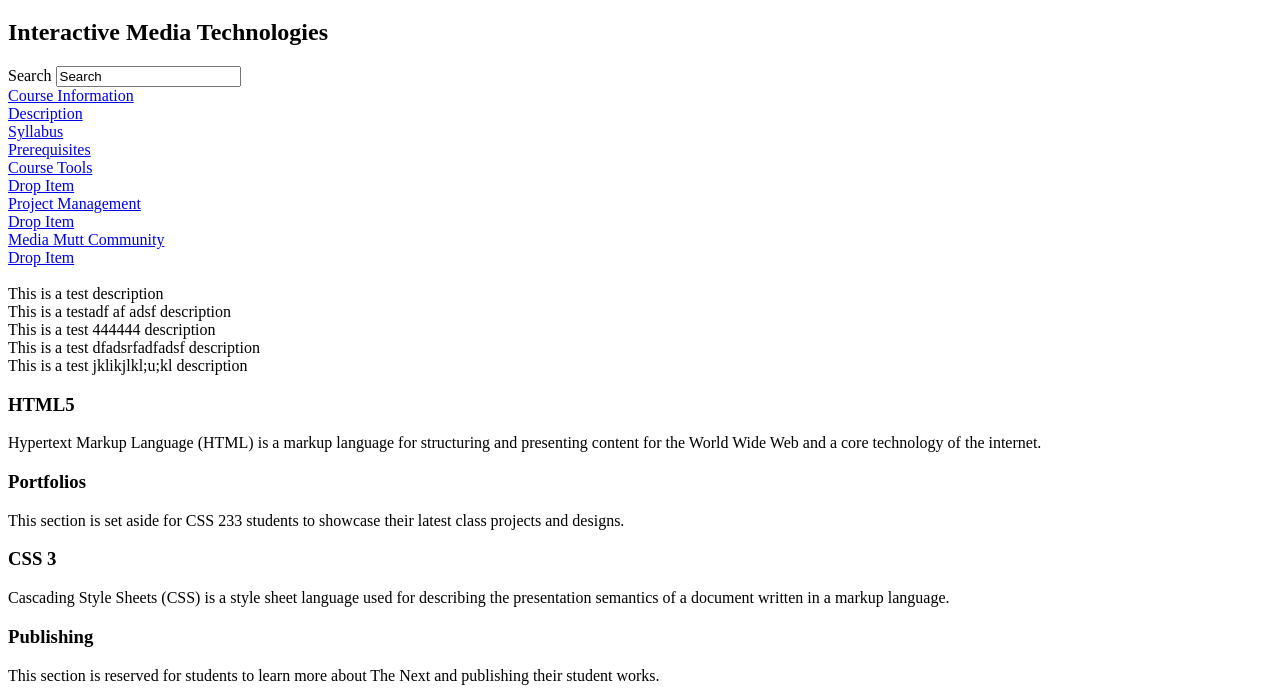
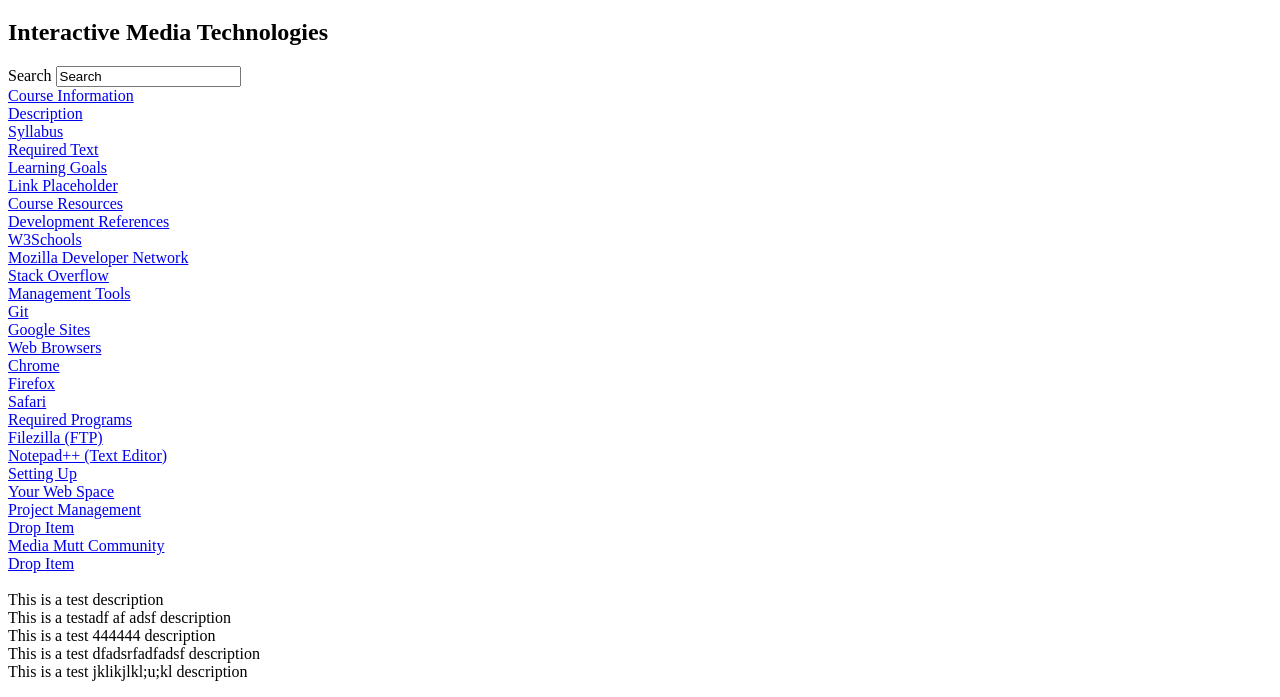
Before and after one commit to CSS233-A/MediaMuttsIMDProject, a plain HTML site: page Sprint 2/index.html in a window 1280 px wide. Shown: the part 87-784 px from the top of the page. Drawn offline with Linux system fonts and the light colour scheme.

Commit message:
Update index.html
new stuff

```diff
--- a/Sprint 2/index.html
+++ b/Sprint 2/index.html
@@ -38,16 +38,97 @@
 					</div><!-- end of div.dropItem -->
 
 					<div class = "dropItem">
-						<a href = "#">Prerequisites</a>
+						<a href = "#">Required Text</a>
 					</div><!-- end of div.dropItem -->
+
+					<div class = "dropItem">
+						<a href = "#">Learning Goals</a>
+					</div><!-- end of div.dropItem -->
+
+					<div class = "dropItem">
+						<a href = "#">Link Placeholder</a>
+					</div><!-- end of div.dropItem -->
+
 				</div><!-- end of div.dropContainer -->
 			</div><!-- end of div.topLevel -->
 			<div class = "topLevel">
-				<a href = "#">Course Tools</a>
+				<a href = "#">Course Resources</a>
 
 				<div class = "dropContainer">
 					<div class = "dropItem">
-						<a href = "#">Drop Item</a>
+						<a href = "#">Development References</a>
+
+						<div class = "dropContainer">
+							<div class = "dropItem">
+								<a href = "#">W3Schools</a>
+							</div><!-- end of div.dropItem-->
+
+							<div class = "dropItem">
+								<a href = "#">Mozilla Developer Network</a>
+							</div><!-- end of div.dropItem-->
+
+							<div class = "dropItem">
+								<a href = "#">Stack Overflow</a>
+							</div><!-- end of div.dropItem-->
+						</div><!-- end of div.dropContainer -->
+					</div><!-- end of div.dropItem -->
+
+					<div class = "dropItem">
+						<a href = "#">Management Tools</a>
+
+						<div class = "dropContainer">
+							<div class = "dropItem">
+								<a href = "#">Git</a>
+							</div><!-- end of div.dropItem-->
+
+							<div class = "dropItem">
+								<a href = "#">Google Sites</a>
+							</div><!-- end of div.dropItem-->
+						</div><!-- end of div.dropContainer -->
+					</div><!-- end of div.dropItem -->
+
+					<div class = "dropItem">
+						<a href = "#">Web Browsers</a>
+
+						<div class = "dropContainer">
+							<div class = "dropItem">
+								<a href = "#">Chrome</a>
+							</div><!-- end of div.dropItem-->
+
+							<div class = "dropItem">
+								<a href = "#">Firefox</a>
+							</div><!-- end of div.dropItem-->
+
+							<div class = "dropItem">
+								<a href = "#">Safari</a>
+							</div><!-- end of div.dropItem-->
+						</div><!-- end of div.dropContainer -->
+					</div><!-- end of div.dropItem -->
+
+					<div class = "dropItem">
+						<a href = "#">Required Programs</a>
+
+						<div class = "dropContainer">
+							<div class = "dropItem">
+								<a href = "#">Filezilla (FTP)</a>
+							</div><!-- end of div.dropItem-->
+
+							<div class = "dropItem">
+								<a href = "#">Notepad++ (Text Editor)</a>
+							</div><!-- end of div.dropItem-->
+
+						</div><!-- end of div.dropContainer -->
+					</div><!-- end of div.dropItem -->
+
+					 <div class = "dropItem">
+						<a href = "#">Setting Up</a>
+
+						<div class = "dropContainer">
+							<div class = "dropItem">
+								<a href = "#"> Your Web Space</a>
+							</div><!-- end of div.dropItem-->
+
+						</div><!-- end of div.dropContainer -->
 					</div><!-- end of div.dropItem -->
 				</div><!-- end of div.dropContainer -->
 			</div><!-- end of div.topLevel -->
@@ -108,8 +189,7 @@
 				</header><!-- end of header -->
 
 				Hypertext Markup Language (HTML) is a markup language
-				for structuring and presenting content for the World Wide Web and a core
-				technology of the internet.
+				used to ...
 			</section><!-- end of section -->
 
 			<section>
@@ -128,8 +208,8 @@
 					<h3>CSS 3</h3>
 				</header><!-- end of header -->
 
-				Cascading Style Sheets (CSS) is a style sheet language used for describing
-				the presentation semantics of a document written in a markup language.
+				Cascading Style Sheets (CSS) are used for the
+				presentation of the content of your webpage ...
 			</section><!-- end of section -->
 
 			<section>
@@ -138,7 +218,7 @@
 				</header><!-- end of header -->
 
 				This section is reserved for students to learn more
-				about The Next and publishing their student works.
+				aobut The Next and publishing their student works.
 			</section><!-- end of section -->
 		</div><!-- end of div.columnWrapper -->
 
@@ -148,19 +228,15 @@
 					<h3>JavaScript</h3>
 				</header><!-- end of header -->
 
-				JavaScript is a scripting language used to enable web authors to design
-				 interactive sites.
+				This section will hold course JavaScript info.
 			</section><!-- end of section -->
 
 			<section>
 				<header>
 					<h3>Center for Serious Play</h3>
 				</header><!-- end of header -->
-				The Center for Serious Play (CSP) serves as a real-world and
-				virtual hub for collaboration in research partnerships, student projects,
-				educational innovation and entrepreneurial opportunities.  This is a dynamic
-				environment where design, art, narrative, computer science and education
-				 converge.
+
+				The Center for Serious Play (CSP) ...
 			</section><!-- end of section -->
 		</div><!-- end of div.columnWrapper -->
 	</div><!-- end of div#mainContent -->
```
